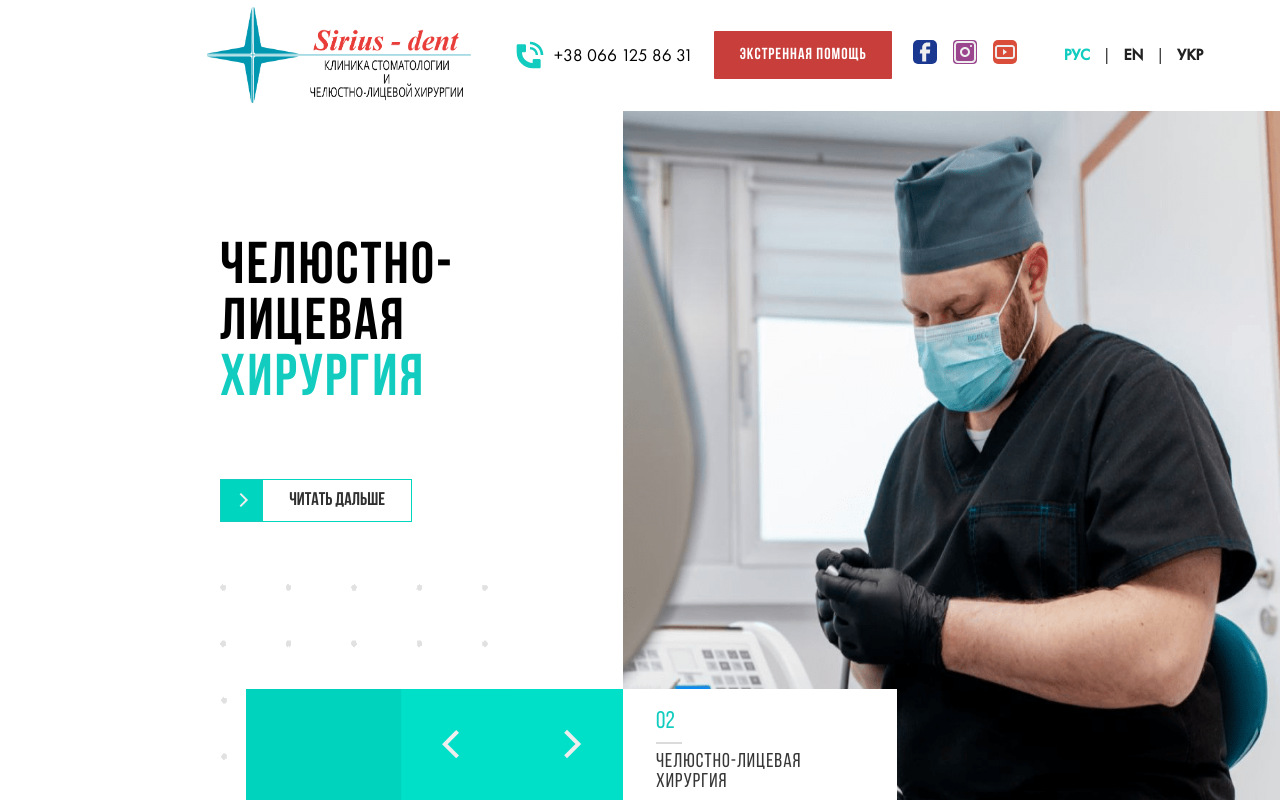
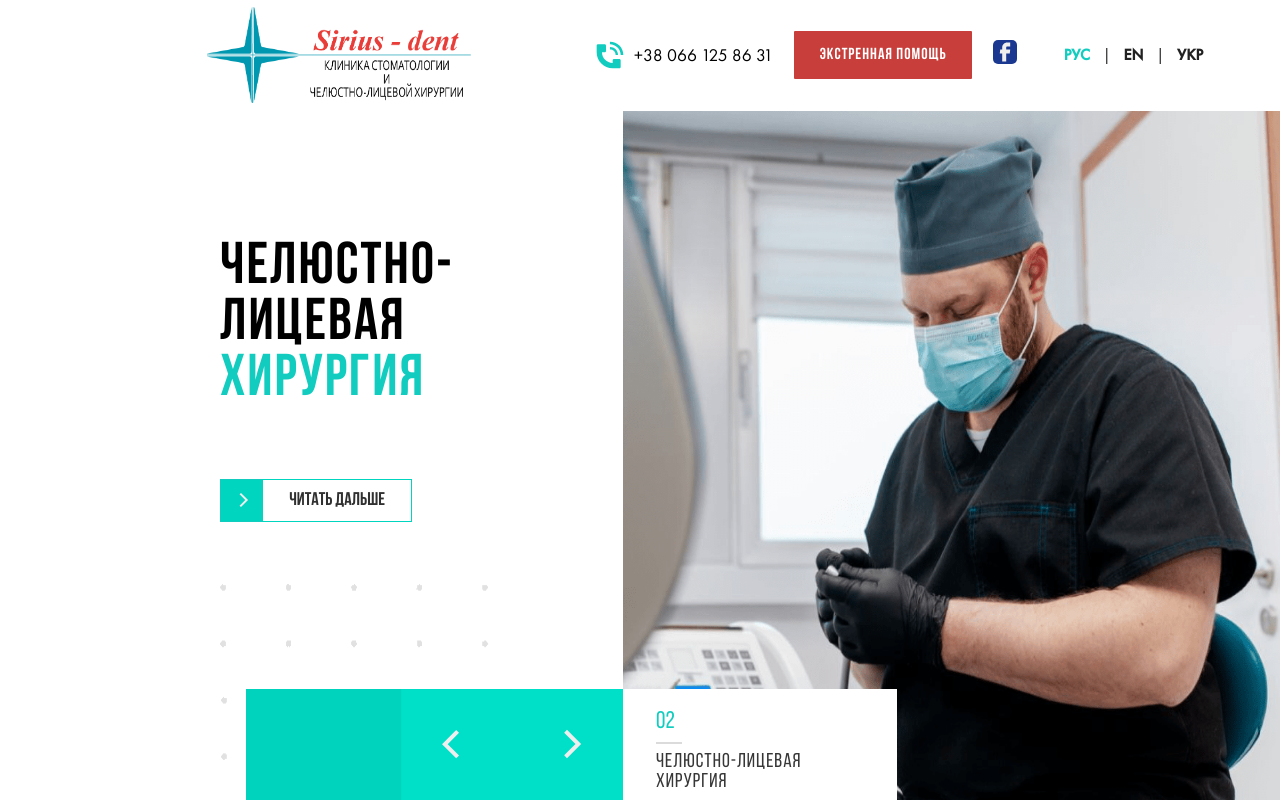
Before and after one commit to ilsrbn/nextjs-sirius, a Next.js app: page / in a window 1280 px wide. Built offline with nearby package versions, Linux system fonts and the light colour scheme.

Commit message:
removed instagram and youtube icons

```diff
--- a/components/Header.js
+++ b/components/Header.js
@@ -46,22 +46,6 @@ function Header() {
 		 					src="/images/facebook.svg"
 		 					className="FacebookIcon"
 		 					alt="Facebook icon" />
-		 			</a>
-		 			<a
-		 				href="https://t.me/HOPPER124"
-		 				rel="noreferrer">
-		 				<img
-		 					src="/images/instagram.svg"
-		 					alt="Instagram icon"
-		 					className="InstagramIcon" />
-		 			</a>
-		 			<a
-		 				href="https://t.me/HOPPER124"
-		 				rel="noreferrer">
-		 				<img
-		 					src="/images/youtube.svg"
-		 					alt="Youtube Icon"
-		 					className="YouTubeIcon" />
 		 			</a>
 		 			<ul className="language_selector">
 						<li className={'ru' == curloc_str ? 'active_locale' : 'disabled_locale'}>
--- a/components/Sidebar.js
+++ b/components/Sidebar.js
@@ -37,22 +37,6 @@ function Sidebar(props) {
 		 					className="FacebookIcon"
 		 					alt="Facebook icon" />
 		 			</a>
-		 			<a
-		 				href="https://t.me/HOPPER124"
-		 				rel="noreferrer">
-		 				<img
-		 					src="/images/instagram.svg"
-		 					alt="Instagram icon"
-		 					className="InstagramIcon" />
-		 			</a>
-		 			<a
-		 				href="https://t.me/HOPPER124"
-		 				rel="noreferrer">
-		 				<img
-		 					src="/images/youtube.svg"
-		 					alt="Youtube Icon"
-		 					className="YouTubeIcon" />
-		 			</a>
 		 		</div>
 			</div>
 		</nav>
--- a/styles/Header.css
+++ b/styles/Header.css
@@ -217,7 +217,6 @@
   }
 
   .buttons button {
-    display: none;
   }
 
   .language_selector {
```
Also changed, not shown: components/Services_Sidebar.js (+0 -16 lines).
